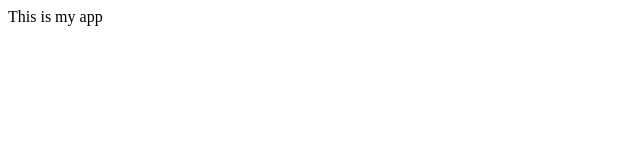
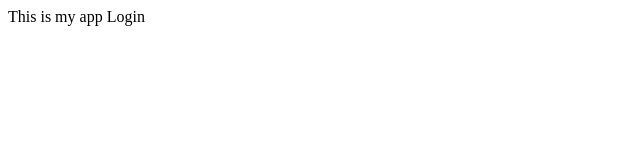
Before and after one commit to kimmyyin/myapp, a plain HTML site: page index.html in a window 1280 px wide. Shown: the full height of the page, 0-640 px from the left. Drawn offline with Linux system fonts and the light colour scheme.

Commit message:
login form

```diff
--- a/index.html
+++ b/index.html
@@ -4,5 +4,6 @@
     </head>
     <Body>
         This is my app
+        Login
     </Body>
 </html>
```
